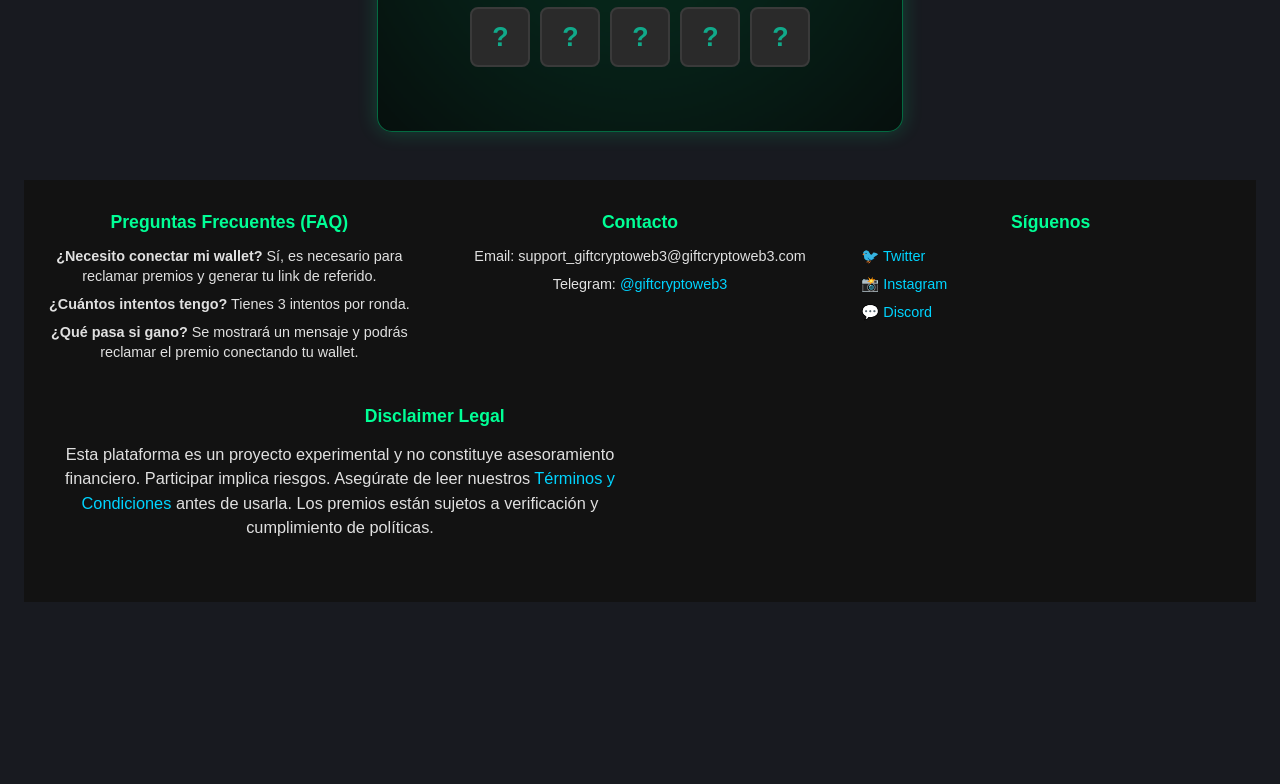
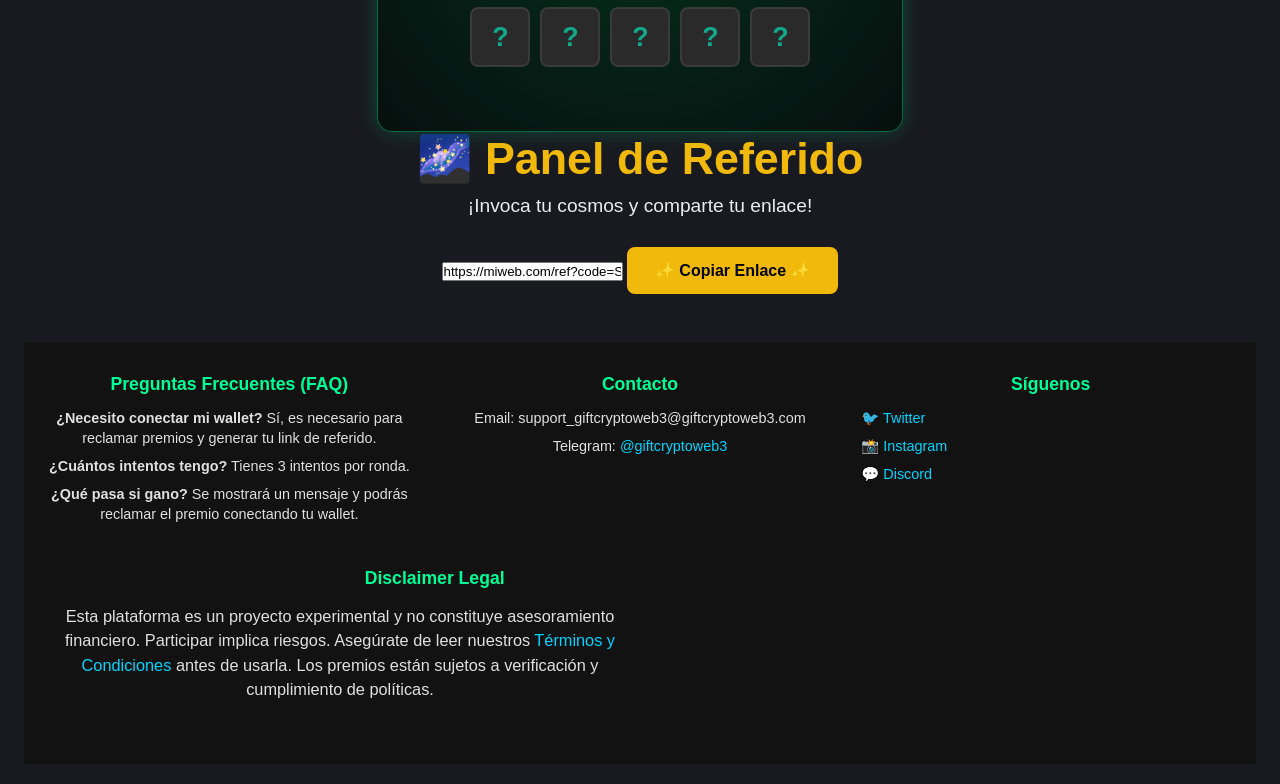
Before and after one commit to horaciolidity/recibe-tu-regalo, a plain HTML site: page index.html in a window 1280 px wide. Shown: the part 1094-1878 px from the top of the page. Before the commit the page ends 1716 px from the top, so only its background shows below. Drawn offline with Linux system fonts and the light colour scheme.

Commit message:
Update index.html

```diff
--- a/index.html
+++ b/index.html
@@ -97,7 +97,15 @@
   <div class="grid" id="grid"></div>
 </div>
 
-
+ <div class="galaxy">
+    <div class="panel">
+      <h1>🌌 Panel de Referido</h1>
+      <p>¡Invoca tu cosmos y comparte tu enlace!</p>
+      <input type="text" id="refLink" readonly value="https://miweb.com/ref?code=SAGITARIO" />
+      <button onclick="copyLink()">✨ Copiar Enlace ✨</button>
+      <audio id="copySound" src="copy.mp3" preload="auto"></audio>
+    </div>
+  </div>
 
 
 
```
